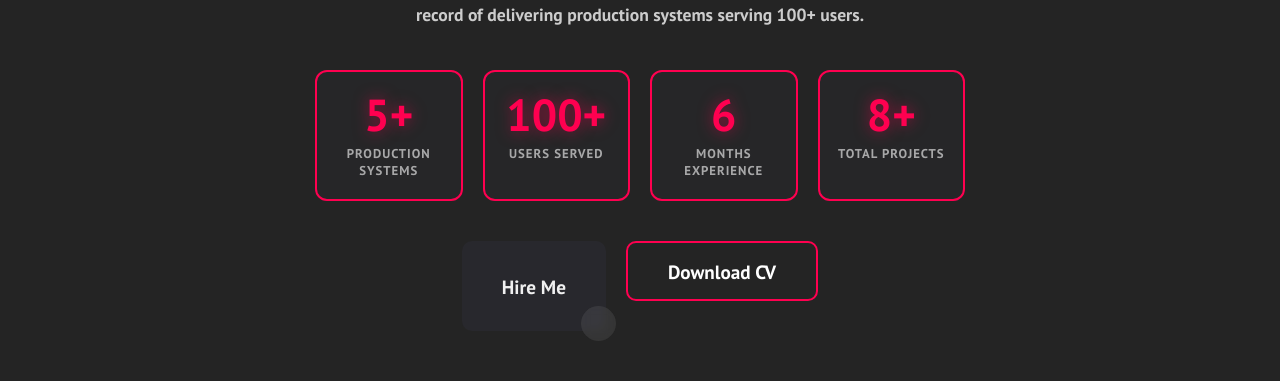
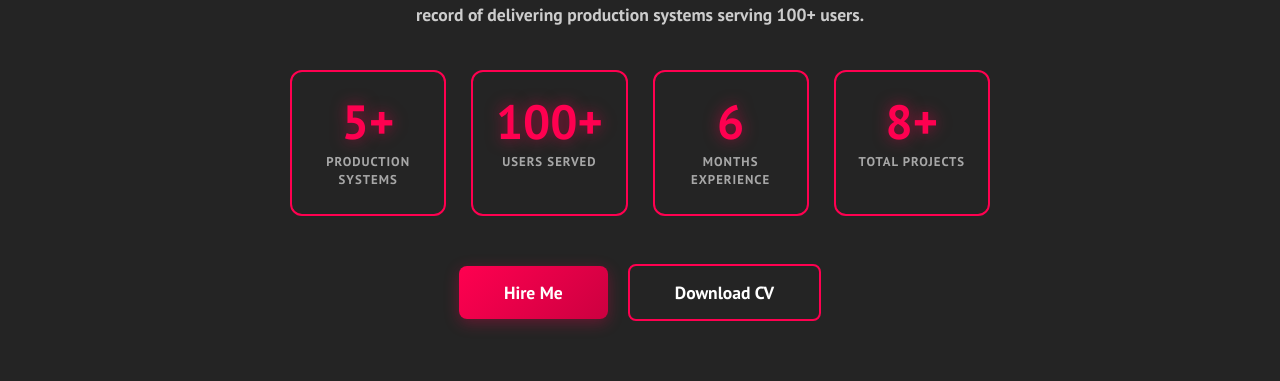
Before and after one commit to ampolperlada/ampoloppa-site, a React (Create React App) app: page /about in a window 1280 px wide. Shown: the part 652-1033 px from the top of the page. Built offline with nearby package versions, Linux system fonts and the light colour scheme.

Commit message:
Refactor About component: streamline imports and enhance Aboutme integration

```diff
--- a/src/components/aboutme.css
+++ b/src/components/aboutme.css
@@ -74,21 +74,21 @@
   animation: fadeInUp 0.8s ease 0.4s backwards;
 }
 
-/* Stats Grid - REAL STATS */
+/* Stats Grid - BETTER SPACING */
 .about__stats-grid {
   display: grid;
-  grid-template-columns: repeat(auto-fit, minmax(140px, 1fr));
-  gap: 20px;
+  grid-template-columns: repeat(auto-fit, minmax(150px, 1fr));
+  gap: 25px;
   margin: 2.5rem auto;
-  max-width: 650px;
+  max-width: 700px;
   animation: fadeInUp 0.8s ease 0.5s backwards;
 }
 
 .stat-box {
-  background: rgba(40, 40, 45, 0.5);
+  background: transparent;
   border: 2px solid #ff0050;
   border-radius: 12px;
-  padding: 20px 15px;
+  padding: 25px 15px;
   transition: all 0.3s ease;
   position: relative;
   overflow: hidden;
@@ -108,7 +108,7 @@
 .stat-box:hover {
   transform: translateY(-5px);
   box-shadow: 0 10px 30px rgba(255, 0, 80, 0.3);
-  border-color: #ff0050;
+  background: rgba(40, 40, 45, 0.3);
 }
 
 .stat-box:hover::before {
@@ -116,11 +116,12 @@
 }
 
 .stat-number {
-  font-size: clamp(2rem, 4vw, 2.8rem);
+  font-size: clamp(2.2rem, 4vw, 3rem);
   font-weight: 800;
   color: #ff0050;
   margin: 0 0 8px;
   text-shadow: 0 0 15px rgba(255, 0, 80, 0.5);
+  display: block;
 }
 
 .stat-label {
@@ -130,85 +131,28 @@
   text-transform: uppercase;
   letter-spacing: 0.5px;
   font-weight: 600;
+  line-height: 1.4;
 }
 
-/* Buttons */
+/* Buttons - FIXED ALIGNMENT */
 .about__buttons {
   display: flex;
   gap: 20px;
   justify-content: center;
+  align-items: center;
   flex-wrap: wrap;
-  margin-top: 2.5rem;
+  margin-top: 3rem;
   animation: fadeInUp 0.8s ease 0.6s backwards;
 }
 
-/* Hire Me Button */
+/* Hire Me Button - CLEANER */
 .button-86 {
-  all: unset;
-  height: 60px;
-  font-size: clamp(1rem, 2vw, 1.2rem);
-  background: transparent;
+  background: linear-gradient(135deg, #ff0050, #cc0040);
+  color: #fff;
   border: none;
-  position: relative;
-  color: #f0f0f0;
-  cursor: pointer;
-  z-index: 1;
-  padding: 15px 40px;
-  display: flex;
-  align-items: center;
-  justify-content: center;
-  white-space: nowrap;
-  user-select: none;
-  -webkit-user-select: none;
-  touch-action: manipulation;
-  font-weight: 600;
-}
-
-.button-86::before {
-  content: '';
-  position: absolute;
-  inset: 0;
-  background: #28282d;
-  border-radius: 10px;
-  z-index: -1;
-  transition: all 0.4s;
-}
-
-.button-86::after {
-  content: '';
-  position: absolute;
-  bottom: 0;
-  right: 0;
-  width: 35px;
-  height: 35px;
-  background: rgba(255, 255, 255, 0.08);
-  backdrop-filter: blur(5px);
-  border-radius: 50px;
-  z-index: -1;
-  transition: all 0.4s;
-  transform: translate(10px, 10px);
-}
-
-.button-86:hover::before {
-  transform: translate(5px, 5px);
-  background: #ff0050;
-}
-
-.button-86:hover::after {
-  border-radius: 10px;
-  transform: translate(0, 0);
-  width: 100%;
-  height: 100%;
-}
-
-/* Download Button */
-.button-download {
-  background: transparent;
-  color: #fff;
-  border: 2px solid #ff0050;
-  border-radius: 10px;
-  padding: 15px 40px;
-  font-size: clamp(1rem, 2vw, 1.2rem);
+  border-radius: 8px;
+  padding: 15px 45px;
+  font-size: clamp(1rem, 2vw, 1.1rem);
   font-weight: 600;
   cursor: pointer;
   transition: all 0.3s ease;
@@ -216,7 +160,52 @@
   display: inline-flex;
   align-items: center;
   justify-content: center;
-  height: 60px;
+  box-shadow: 0 4px 15px rgba(255, 0, 80, 0.3);
+  position: relative;
+  overflow: hidden;
+  user-select: none;
+  -webkit-user-select: none;
+}
+
+.button-86::before {
+  content: '';
+  position: absolute;
+  top: 0;
+  left: -100%;
+  width: 100%;
+  height: 100%;
+  background: linear-gradient(90deg, transparent, rgba(255, 255, 255, 0.2), transparent);
+  transition: left 0.5s ease;
+}
+
+.button-86:hover {
+  transform: translateY(-2px);
+  box-shadow: 0 6px 25px rgba(255, 0, 80, 0.5);
+}
+
+.button-86:hover::before {
+  left: 100%;
+}
+
+.button-86:active {
+  transform: translateY(0);
+}
+
+/* Download Button - MATCHES HIRE ME */
+.button-download {
+  background: transparent;
+  color: #fff;
+  border: 2px solid #ff0050;
+  border-radius: 8px;
+  padding: 15px 45px;
+  font-size: clamp(1rem, 2vw, 1.1rem);
+  font-weight: 600;
+  cursor: pointer;
+  transition: all 0.3s ease;
+  text-decoration: none;
+  display: inline-flex;
+  align-items: center;
+  justify-content: center;
 }
 
 .button-download:hover {
@@ -224,6 +213,10 @@
   border-color: #ff0050;
   transform: translateY(-2px);
   box-shadow: 0 8px 20px rgba(255, 0, 80, 0.3);
+}
+
+.button-download:active {
+  transform: translateY(0);
 }
 
 /* Animations */
@@ -261,22 +254,23 @@
 
   .about__stats-grid {
     grid-template-columns: repeat(2, 1fr);
-    gap: 15px;
+    gap: 20px;
+    max-width: 400px;
   }
 
   .stat-box {
-    padding: 18px 12px;
+    padding: 20px 12px;
   }
 
   .about__buttons {
-    flex-direction: column;
     gap: 15px;
+    margin-top: 2.5rem;
   }
 
   .button-86,
   .button-download {
-    width: 100%;
-    max-width: 300px;
+    padding: 12px 35px;
+    font-size: 1rem;
   }
 }
 
@@ -290,9 +284,14 @@
     font-size: 2rem;
   }
 
+  .about__buttons {
+    flex-direction: column;
+    width: 100%;
+  }
+
   .button-86,
   .button-download {
-    padding: 12px 30px;
-    height: 50px;
+    width: 100%;
+    max-width: 280px;
   }
 }
--- a/src/components/pages/About.js
+++ b/src/components/pages/About.js
@@ -1,19 +1,13 @@
 import React from 'react';
 import '../aboutme.css';
-import Abt from '../Aboutme';
-import Cfb from '../Coffeabout';
+import Aboutme from '../Aboutme';
 
-
-
-function About(){
-  return    (
+function About() {
+  return (
     <>
-    < Abt />
-    < Cfb />
+      <Aboutme />
     </>
-
   );
-
 }
 
 export default About;
```
